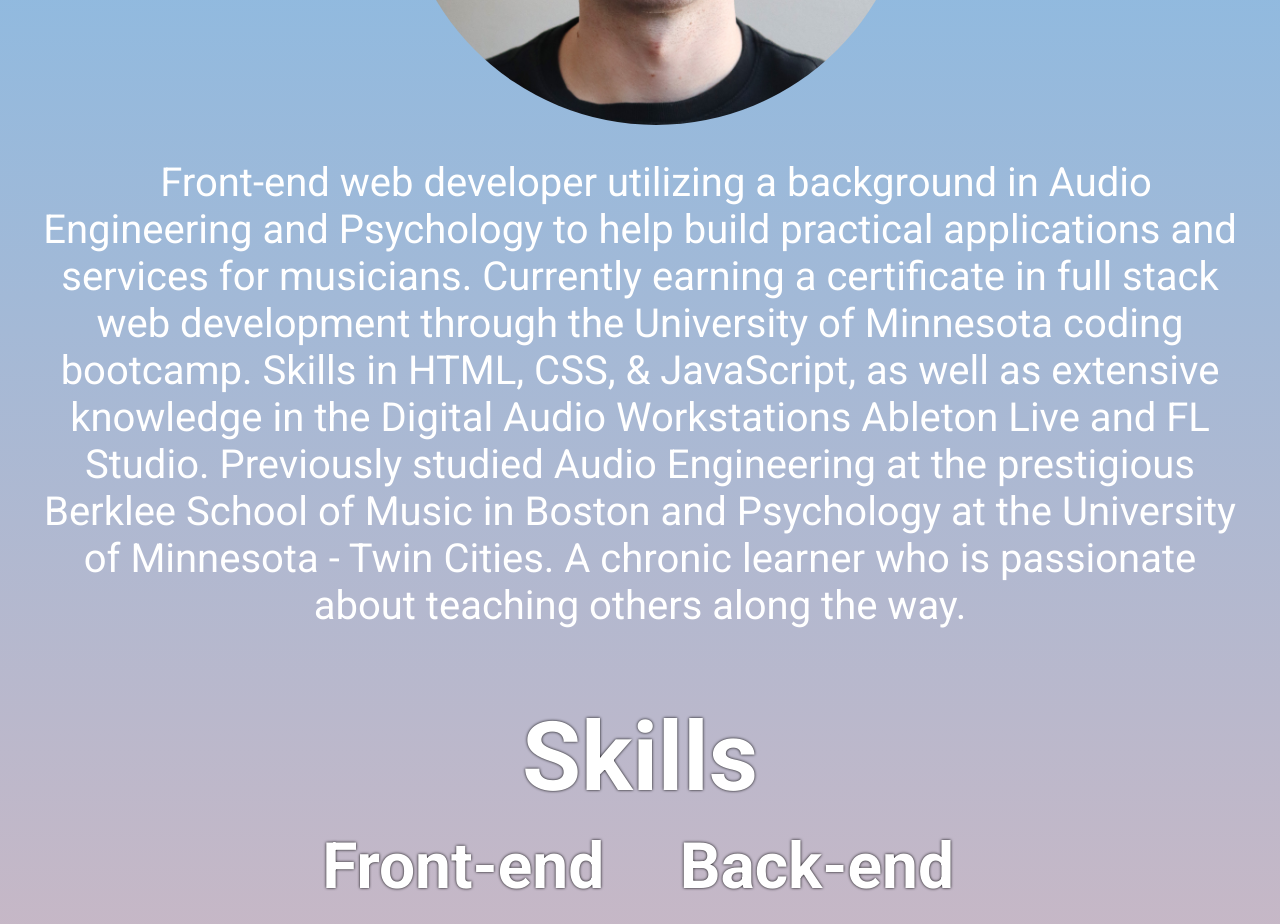
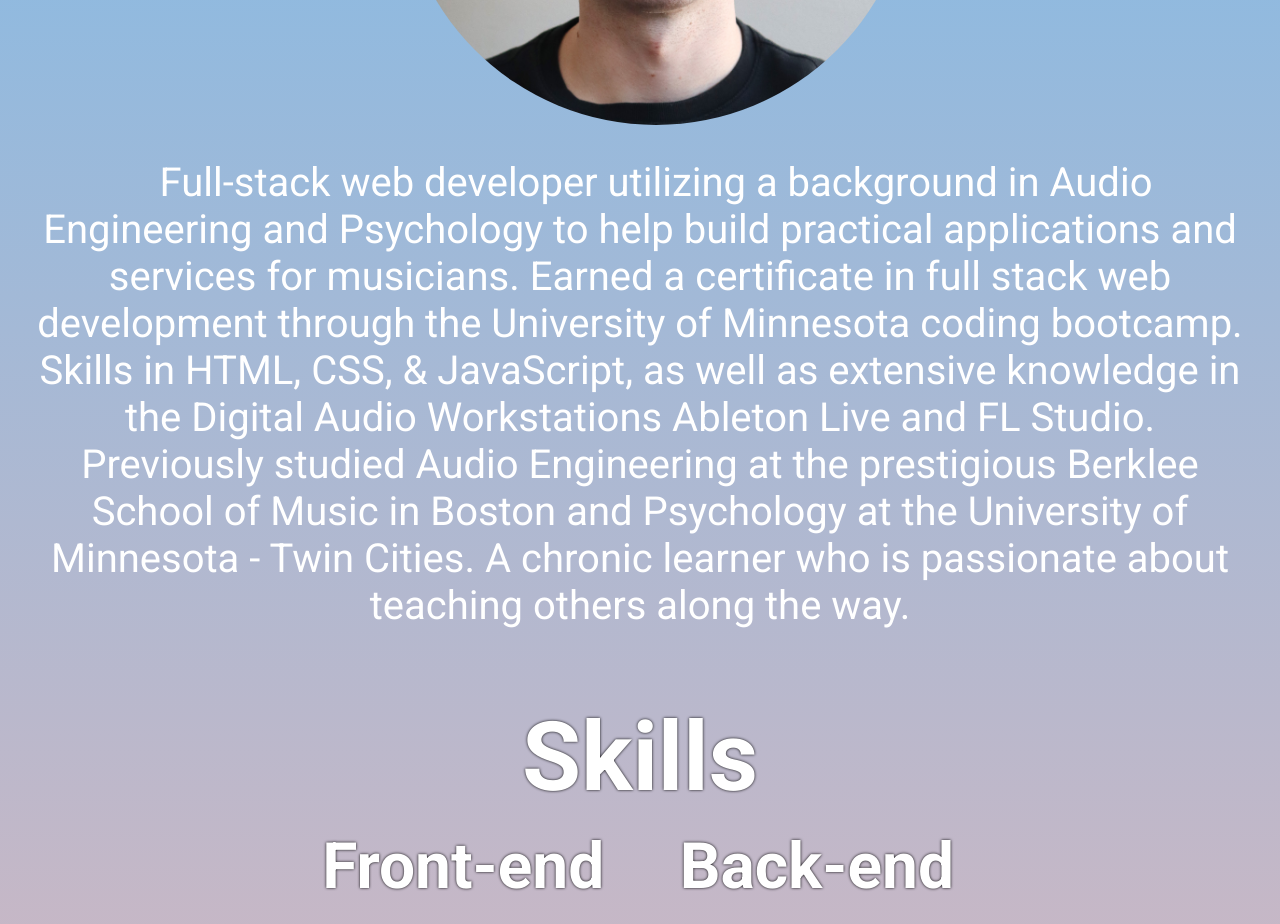
Before and after one commit to petehodnefield/wonderfolio, a React (Create React App) app: page / in a window 1280 px wide. Shown: the part 2080-3004 px from the top of the page. Built offline with nearby package versions, Linux system fonts and the light colour scheme.

Commit message:
updated project descriptions

```diff
--- a/src/components/About/index.js
+++ b/src/components/About/index.js
@@ -14,16 +14,16 @@
             className="pete-img"
           />
           <p className="about-text">
-            Front-end web developer utilizing a background in Audio Engineering
+            Full-stack web developer utilizing a background in Audio Engineering
             and Psychology to help build practical applications and services for
-            musicians. Currently earning a certificate in full stack web
-            development through the University of Minnesota coding bootcamp.
-            Skills in HTML, CSS, & JavaScript, as well as extensive knowledge in
-            the Digital Audio Workstations Ableton Live and FL Studio.
-            Previously studied Audio Engineering at the prestigious Berklee
-            School of Music in Boston and Psychology at the University of
-            Minnesota - Twin Cities. A chronic learner who is passionate about
-            teaching others along the way.
+            musicians. Earned a certificate in full stack web development
+            through the University of Minnesota coding bootcamp. Skills in HTML,
+            CSS, & JavaScript, as well as extensive knowledge in the Digital
+            Audio Workstations Ableton Live and FL Studio. Previously studied
+            Audio Engineering at the prestigious Berklee School of Music in
+            Boston and Psychology at the University of Minnesota - Twin Cities.
+            A chronic learner who is passionate about teaching others along the
+            way.
           </p>
         </div>
       </div>
--- a/src/components/Project/index.js
+++ b/src/components/Project/index.js
@@ -15,7 +15,6 @@
     {
       name: "Weather Dashboard",
       image: weather,
-      video: weatherDemo,
       github: "https://github.com/petehodnefield/weather-dashboard",
       liveDeployment: "https://github.com/petehodnefield/weather-dashboard",
       alt: "My project Weather Dashboard",
@@ -44,8 +43,8 @@
     {
       name: "DEI Calendar",
       image: dei,
-      github: "https://github.com/petehodnefield/all-about-monger",
-      liveDeployment: "https://all-about-monger.herokuapp.com/",
+      github: "https://github.com/petehodnefield/project-three",
+      liveDeployment: "https://serene-mesa-60189.herokuapp.com/",
       alt: "My project DEI Calendar",
       technology: ["CSS", "React.js", "Express.js", "Mongoose", "Node.js"],
       description:
@@ -70,8 +69,8 @@
     {
       name: "Producerfolio ",
       image: producerStore,
-      github: "https://github.com/petehodnefield/beat-store",
-      liveDeployment: "https://petehodnefield.github.io/beat-store/",
+      github: "https://github.com/petehodnefield/beat-store-react",
+      liveDeployment: "https://petehodnefield.github.io/beat-store-react/",
       alt: "My project Producer Store",
       technology: ["CSS", "React.js", "Javasript", "Email.JS"],
       description:
@@ -80,8 +79,8 @@
     {
       name: "Meloroids",
       image: meloroids,
-      github: "https://github.com/petehodnefield/note-taker",
-      liveDeployment: "https://monga-note-taker.herokuapp.com/",
+      github: "https://github.com/petehodnefield/meloroids",
+      // liveDeployment: "https://monga-note-taker.herokuapp.com/",
       alt: "My project Monga Note Taker",
       technology: [
         "CSS",
@@ -92,7 +91,7 @@
         "Mongoose",
       ],
       description:
-        "Meloroids is a training service for producers looking to get better at creating melodies. It has a database which has analyzed the most popular chord progressions used by major artists.",
+        "Meloroids will be a training service for producers looking to get better at creating melodies. It will have a database which has analyzed the most popular chord progressions used by major artists.",
     },
   ]);
   const [isModalOpen, setIsModalOpen] = useState(false);
--- a/src/styles.css
+++ b/src/styles.css
@@ -322,11 +322,9 @@
     border-radius: 70px;
     border: 5px solid white;
     background: rgb(54,123,167);
-    height: auto;
 
-    bottom: 0;
     z-index: 2;
-    top: 0;
+    top: -50px;
 }
 .modalOpen {
     animation: modal 0.2s ease-out both;
```
Also changed, not shown: 1 other file (tests, documents, lock files or other folders).
